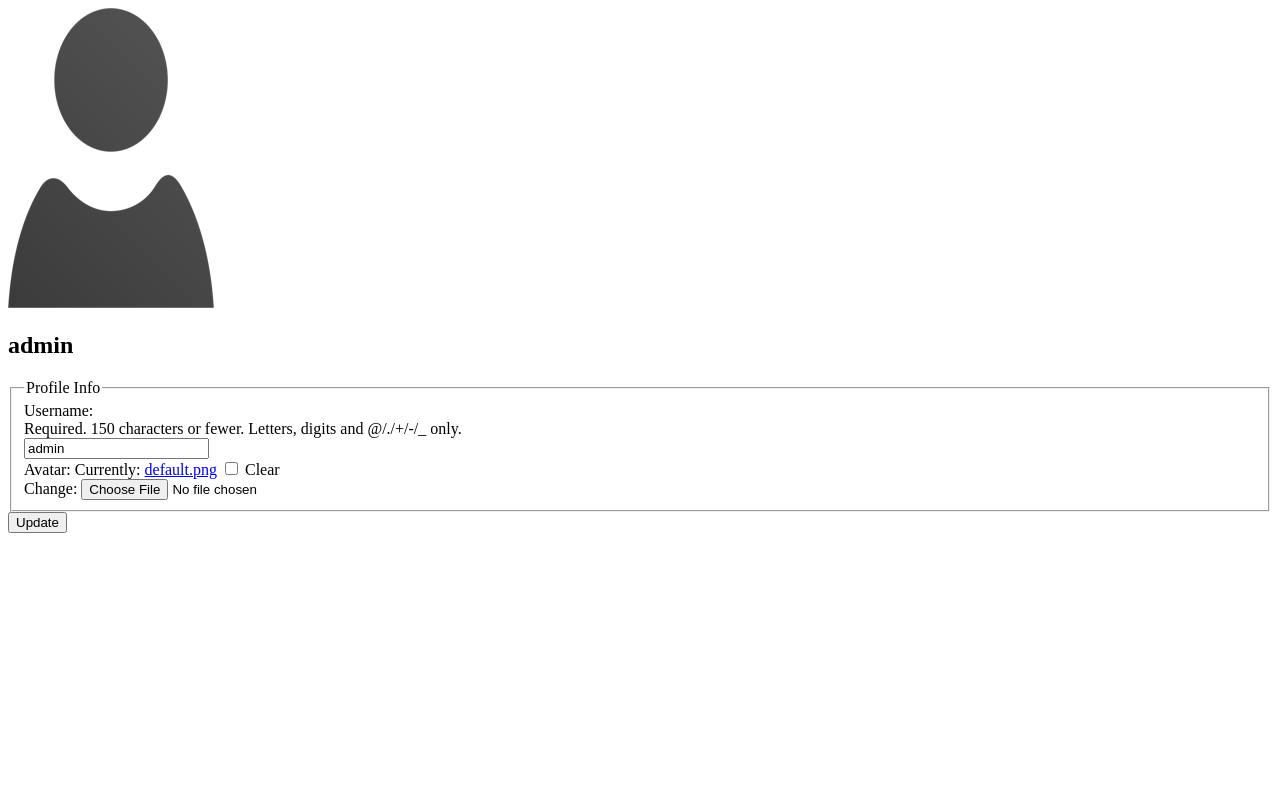
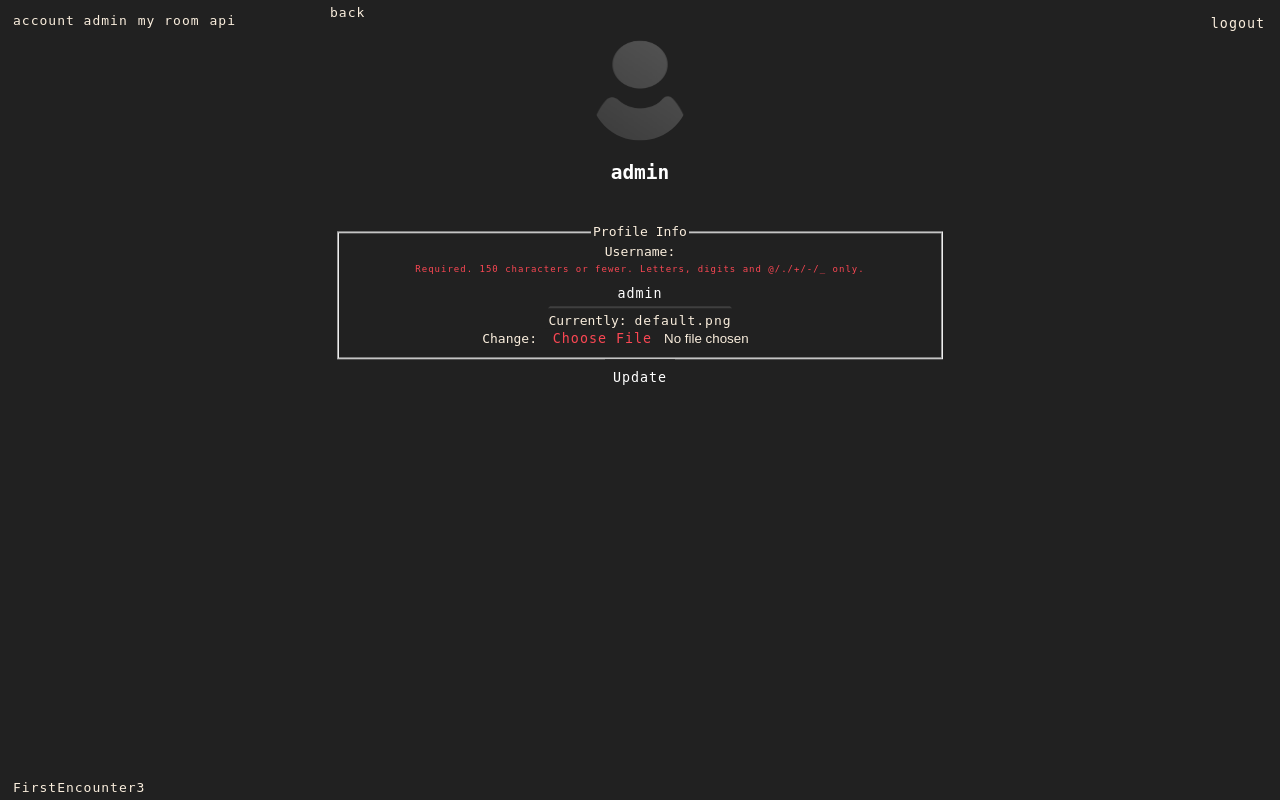
Before and after one commit to FirstEncounter3/DjangoWebSocketChat, a Django app: page /profile/ in a window 1280 px wide. Run offline with Django 5.2, Linux system fonts and the light colour scheme; a user stored in the database is signed in; data comes from the database, SQL or seed files in the repository; both versions use the stored data as it was after the commit.

Commit message:
Added: account styles

```diff
--- a/chatapp/chat/views.py
+++ b/chatapp/chat/views.py
@@ -41,7 +41,7 @@ def register(request):
             form.save()
             form.cleaned_data.get('username')
             messages.success(request, f'Your account has been created! You are now able to log in')
-            return redirect('/accounts/login')
+            return redirect('login')
     else:
         form = SignUpForm()
     return render(request, 'registration/signup.html', {'form': form})
@@ -58,7 +58,7 @@ def profile(request):
             user_update_form.save()
             account_update_form.save()
             messages.success(request, f'Your account has been updated!')
-            return redirect('account')  # Redirect back to profile page
+            return redirect('profile')
 
     else:
         user_update_form = UserUpdateForm(instance=request.user)
--- a/chatapp/static/style.css
+++ b/chatapp/static/style.css
@@ -1,6 +1,5 @@
 body {
     background-color: #212121;
-    background-size: cover;
     font-family: monospace;
 }
 
@@ -16,7 +15,7 @@ body {
     height: 30px;
     outline: none;
     background-color: #212121;
-    color: #3f3f3f;
+    color: #FAEEDD;
     transition: .5s linear;
     font-family: monospace;
     letter-spacing: 1px;
@@ -52,7 +51,7 @@ body {
   height: 30px;
   outline: none;
   background-color: #212121;
-  color: #3f3f3f;
+  color: #FAEEDD;
   padding: 5px;
   transition: .5s linear;
   font-family: monospace;
@@ -71,7 +70,7 @@ body {
     border: 2px solid transparent;
     outline: none;
     background-color: #212121;
-    color: #3f3f3f;
+    color: #FAEEDD;
     padding: 5px;
     transition: .5s linear;
     font-family: monospace;
@@ -84,7 +83,7 @@ body {
 
 .container {
   display: block;
-  margin-top: 20%;
+  margin-top: 16%;
   text-align: center;
   position: relative;
   left: 50%;
@@ -179,7 +178,7 @@ body {
   height: 30px;
   outline: none;
   background-color: #212121;
-  color: #3f3f3f;
+  color: #FAEEDD;
   padding: 5px;
   transition: .5s linear;
   font-family: monospace;
@@ -205,7 +204,7 @@ body {
   height: 30px;
   outline: none;
   background-color: #212121;
-  color: #3f3f3f;
+  color: #FAEEDD;
   padding: 5px;
   transition: .5s linear;
   font-family: monospace;
@@ -289,3 +288,89 @@ body {
     text-align: right;
     padding: 5px;
 }
+
+.circle {
+  width: 100px;
+  height: 100px;
+  border-radius: 50%;
+  border: 1px solid transparent;
+}
+
+.user-h2 {
+    color: white;
+    text-align: center;
+}
+
+.form {
+   display: block;
+   position: relative;
+   left: 50%;
+   transform: translate(-50%, -50%);
+   padding: 10px;
+   margin-top: 20%;
+   color: #FAEEDD;
+}
+
+.form-group a {
+  cursor: pointer;
+  text-align: left;
+  text-decoration: none;
+  outline: none;
+  background-color: #212121;
+  color: #FAEEDD;
+  transition: .5s linear;
+  font-family: monospace;
+  letter-spacing: 1px;
+}
+
+.form-group a:hover {
+   color: #fa4753;
+}
+
+.helptext {
+    color: #fa4753;
+    font-family: monospace;
+    letter-spacing: 1px;
+    text-align: center;
+    font-size: xx-small;
+    padding: 5px;
+}
+
+#id_username {
+  border: 2px solid transparent;
+  outline: none;
+  border-bottom: 2px solid #3f3f3f;
+  caret-color: #3f3f3f;
+  background-color: #212121;
+  color: white;
+  transition: .5s linear;
+  font-family: monospace;
+  letter-spacing: 1px;
+  text-align: center;
+  padding: 5px;
+  margin-bottom: 5px;
+}
+#id_username:focus {
+  border: 2px solid #fa4753;
+  caret-color: #fa4753;
+  color: #fa4753;
+  box-shadow: 4px 4px 10px #070707;
+}
+
+#id_username:focus::placeholder {
+  color: #fa4753;
+}
+
+#id_avatar::file-selector-button {
+  cursor: pointer;
+  border: 2px solid transparent;
+  background-color: #212121;
+  color: #fa4753;
+  transition: .5s linear;
+  font-family: monospace;
+  letter-spacing: 1px;
+}
+
+#id_avatar::file-selector-button:hover {
+    color: white;
+}
--- a/chatapp/templates/account.html
+++ b/chatapp/templates/account.html
@@ -1,34 +1,37 @@
-<!DOCTYPE html>
-<html lang="en">
-<head>
-    <meta charset="UTF-8">
-    <title>Title</title>
-</head>
-<body>
-<div class="content-section">
-  <div class="media">
-    <img
-      class="rounded-circle account-img"
-      src="{{ user.account.avatar.url }}"
-    />
+{% extends 'base.html' %}
+{% block title %}
+ChatApp
+{% endblock title %}
+{% load static %}
+{% block content %}
+
+<div class="container">
+  <a href="{% url 'index' %}" class="leaveButton">back</a>
+    <img class="circle" src="{{ user.account.avatar.url }}"/>
     <div class="media-body">
-      <h2 class="account-heading">{{ user.username }}</h2>
+      <h2 class="user-h2">{{ user.username }}</h2>
     </div>
-  </div>
-  <!-- FORM HERE -->
-  <form method="POST" enctype="multipart/form-data">
+    <form method="POST" enctype="multipart/form-data" class="form">
     {% csrf_token %}
     <fieldset class="form-group">
-      <legend class="border-bottom mb-4">Profile Info</legend>
+      <legend class="legend">Profile Info</legend>
       {{ user_update_form }}
       <!-- User form -->
       {{ account_update_form }}
       <!-- Account form -->
     </fieldset>
     <div>
-      <button type="submit">Update</button>
+      <button type="submit" class="chat-button">Update</button>
     </div>
   </form>
 </div>
-</body>
-</html>
+<script>
+  // Пасхалка! Поздравляю! Вы нашли веселый костыль!
+  // Если подскажите, как в стандартной Django форме открутить
+  // checkbox для очистки файла - буду премного благодарен. А пока приходится вытворять подобное. :)
+
+  document.getElementById("avatar-clear_id").remove();
+  document.querySelector("label[for='avatar-clear_id']").remove();
+  document.querySelector("label[for='id_avatar']").remove();
+</script>
+{% endblock content %}
```
Also changed, not shown: chatapp/static/room.js (+9 -0 lines), chatapp/db.sqlite3, chatapp/media/media/wallhaven-m3z221.jpg (added).
